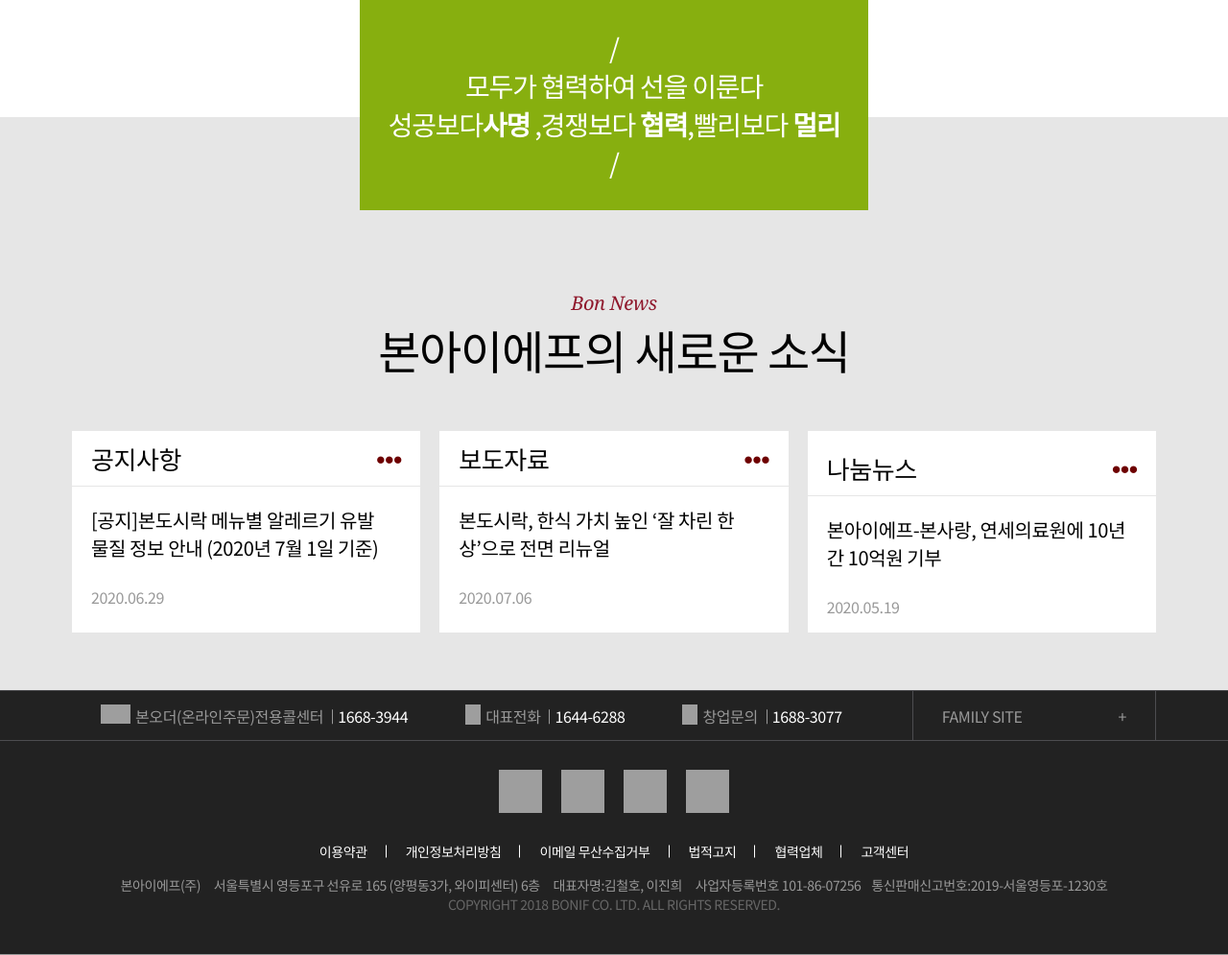
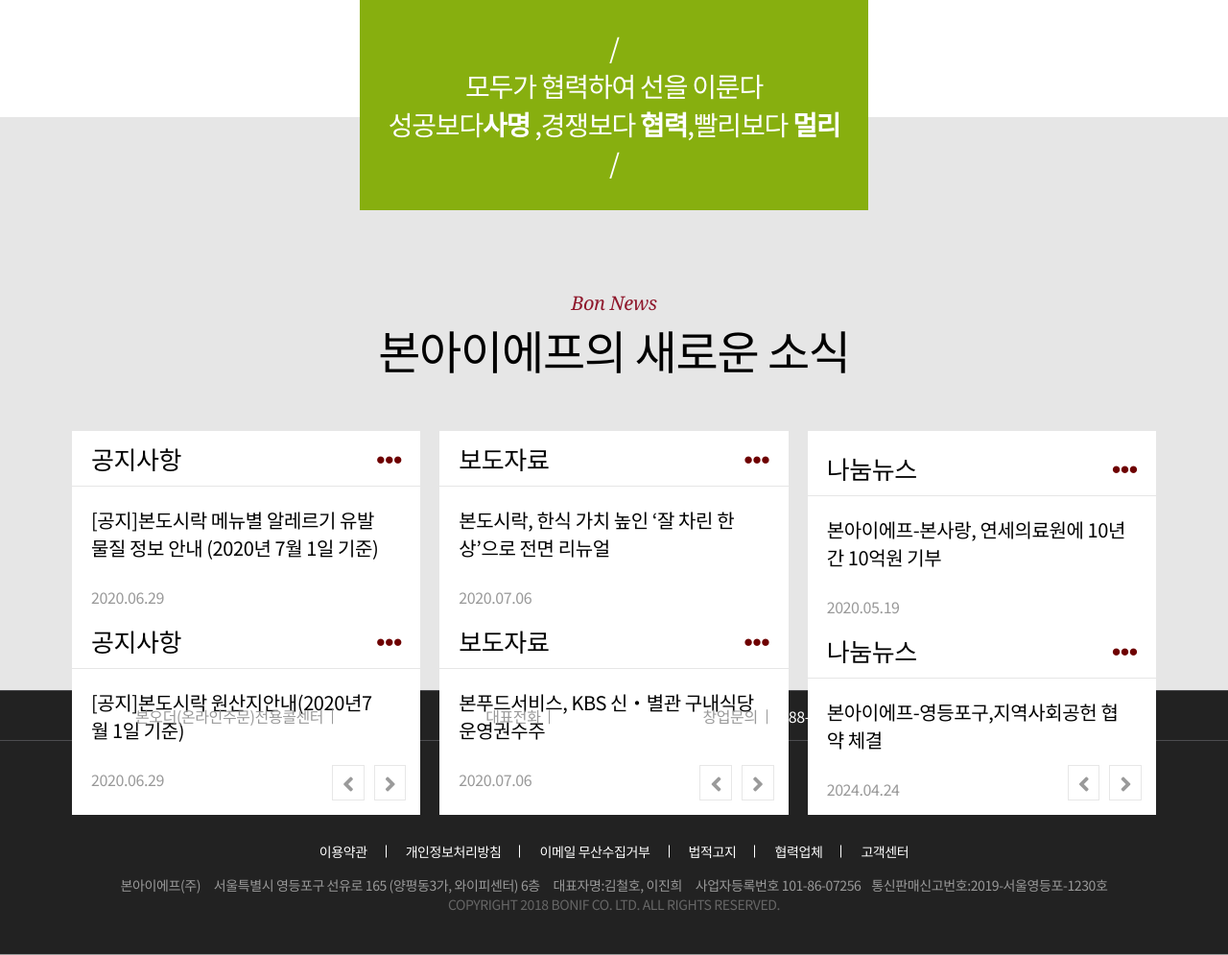
Before and after one commit to kima-rin/my_blog, a PHP site: page /PF/Bon/index.php in a window 1280 px wide. Shown: the part 4769-5764 px from the top of the page at 96% size. Run offline with PHP 8.4, Linux system fonts and the light colour scheme; some libraries are stand-ins or nearby versions; grey boxes are pictures that could not be loaded.

Commit message:
2차 모작 마지막 작업중

```diff
--- a/public/PF/Bon/index.css
+++ b/public/PF/Bon/index.css
@@ -964,8 +964,9 @@
     letter-spacing: -1.2px;
 }
 .my-slider-1-2 .item > .img-box {
+
     height:393px;
-    width: 500px;
+    width: 652px;
     background-position:center;
     background-size:cover;
     background-repeat:no-repeat;
@@ -986,14 +987,15 @@
   }
 
   .my-slider-1-2 > .owl-carousel.owl-theme > .owl-dots {
-    margin-top:100px;
+    margin-top:10px;
 
   }
 
   .my-slider-1-2 .item > .txt-box {
-
+    text-align:center;
     top:100%;
     visibility:hidden;
+    margin-top:30px;
   }
 
   .my-slider-1-2 .active .item > .txt-box {
@@ -1010,7 +1012,7 @@
 .my-slider-1-2>div.owl-carousel.owl-theme>div.owl-dots {
     margin: 0;
     position: absolute;
-    bottom: 50px;
+    top: 400px;
     left: 50%;
     transform: translateX(-50%);
     white-space: nowrap;
@@ -1099,7 +1101,6 @@
 
 }
 .prod-slide>.prod-slide-middle>div{
-    top:0;
     height: 500px;
     background-repeat: no-repeat;
     background-position: center;
@@ -1170,6 +1171,11 @@
 /*게시판 박스 시작*/
 .notice>div{
     margin-top: 50px;
+
+}
+.notice>.notice-slides .notice-2.active{
+    display: none;
+    position: absolute;
 }
 .notice>div:nth-child(1){
     margin-right: 10px;
@@ -1182,20 +1188,43 @@
     margin-left: 10px;
     padding: 10px 0;
 }
-.notice>div>a:first-child{
+.notice>.notice-slides>div>div>a:first-child{
     font-size: 26px;
     padding: 10px 20px;
     border-bottom: 1px solid #E6E6E6;
 }
-.notice>div>a:nth-child(2){
+.notice>.notice-slides>div >div>a:nth-child(2){
     font-size: 20px;
     padding:20px;
-
 }
-.notice>div>a:last-child{
+.notice>.notice-slides>div >div>a:last-child{
     color: #999999;
     padding: 5px 20px;
 }
+
+
+/*게시판 슬라이드 버튼*/
+.notice-btn{
+    position: absolute;
+    bottom:0;
+    right: 0;
+    margin-right: 10px;
+    margin-bottom: 10px;
+}
+.notice-btn>div{
+    padding: 0 10px;
+    margin: 5px;
+    border:1px solid #ddd;
+    font-size: 1.5rem;
+    color: #707070;
+    opacity: .7;
+}
+.notice-btn>div.active{
+    opacity: 1;
+}
+
+
+/*게시판 라이브러리*/
 .dots{
     color: #6e0000;
     position:absolute;
--- a/public/PF/Bon/index.js
+++ b/public/PF/Bon/index.js
@@ -64,14 +64,14 @@
 
 
 function slideBox__init() {
-  $('.my-slider-1 > .owl-carousel').owlCarousel({
+  $('#owl-one').owlCarousel({
     items: 1,
     loop: true
   });
 
 }
 function interviewBox__init(){
-  $('.my-slider-1-2 > .owl-carousel').owlCarousel({
+  $('#owl-two').owlCarousel({
     items:1,
     loop:true,
     margin:50,
@@ -133,16 +133,32 @@
   });
 }
 
-$(function() {
-  ActiveOnVisible__init();
-})
+
 /* 발견되면 활성화시키는 라이브러리 끝 */
+function noticeSlide__init(){
+  $('.notice>.notice-slides>.notice-btn>div').click(function(){
 
+    var $this = $(this);
+    var $slider = $this.parent().parent();
+    var $current = $slider.find('>.notice-slide>div.active');
+    var $post = $current.next();
+
+    $current.removeClass('active');
+    $post.addClass('active');
+
+  })
+
+};
 
 $(function () {
   TopBox__init();
   slideBox__init();
+  interviewBox__init();
   interviewSlider1__init();
   ActiveOnVisible__init();
-  interviewBox__init();
+  noticeSlide__init();
 });
+
+$(function() {
+  ActiveOnVisible__init();
+})
--- a/public/PF/Bon/index.php
+++ b/public/PF/Bon/index.php
@@ -11,12 +11,13 @@
     <link rel="stylesheet" href="/PF/Bon/index.css">
     <!--제이쿼리 불러오기-->
     <script src="https://cdnjs.cloudflare.com/ajax/libs/jquery/3.5.1/jquery.min.js"></script>
-    <script src="/PF/Bon/index.js"></script>
+
     <!-- owl 캐러셀 불러오기 -->
     <script src="https://cdnjs.cloudflare.com/ajax/libs/OwlCarousel2/2.2.1/owl.carousel.min.js"></script>
     <link rel="stylesheet" href="https://cdnjs.cloudflare.com/ajax/libs/OwlCarousel2/2.2.1/assets/owl.carousel.min.css">
     <link rel="stylesheet"
         href="https://cdnjs.cloudflare.com/ajax/libs/OwlCarousel2/2.2.1/assets/owl.theme.default.min.css">
+    <script src="/PF/Bon/index.js"></script>
 </head>
 
 <body>
@@ -171,7 +172,7 @@
 
 
     <div class="my-slider-1 con-min-width back-white">
-        <div class="owl-carousel owl-theme">
+        <div id="owl-one" class="owl-carousel owl-theme">
             <div class="item"
                 style="background-image:url(https://kima-rin.github.io/img1/pf/Bon/bnr_20200710102032VEm.jpg)">
                 <div class="text-box">
@@ -332,8 +333,8 @@
             <a href="#" class="block">Bon Start</a>
             <a href="#" class="block">맛있는 도전, 성공 스토리</a>
         </div>
-        <div class="my-slider-1 my-slider-1-2">
-            <div class="owl-carousel owl-theme">
+        <div class="my-slider-1-2 ">
+            <div id="owl-two" class="owl-carousel owl-theme">
                 <div class="item">
                     <div class="img-box"
                         style="background-image:url(https://kima-rin.github.io/img1/pf/Bon/bnr_201811131018068b7.jpg);">
@@ -423,23 +424,70 @@
             <a href="#" class="prod-text-box-2">본아이에프의 새로운 소식</a>
         </div>
         <div class="notice flex con">
-            <div class="flex-1-0-0 back-white">
-                <a href="#" class="block relative">공지사항<span class="dots"><i class="fas fa-ellipsis-h"></i></span></a>
+            <div class="notice-slides flex-1-0-0 back-white relative">
+                <div class="notice-slide">
+                    <div class="notice-1 active">
+                        <a href="#" class="block relative">공지사항<span class="dots"><i
+                                class="fas fa-ellipsis-h"></i></span></a>
                         <a href="#" class="block">[공지]본도시락 메뉴별 알레르기 유발 <br> 물질 정보 안내 (2020년 7월 1일 기준)</a>
                         <a href="#" class="block">2020.06.29</a>
                     </div>
-            <div class="flex-1-0-0 back-white">
-                <a href="#" class="block relative">보도자료<span class="dots"><i class="fas fa-ellipsis-h"></i></span></a>
+                    <div class="notice-2">
+                        <a href="#" class="block relative">공지사항<span class="dots"><i
+                                class="fas fa-ellipsis-h"></i></span></a>
+                        <a href="#" class="block">[공지]본도시락 원산지안내(2020년7 <br> 월 1일 기준)</a>
+                        <a href="#" class="block">2020.06.29</a>
+                    </div>
+                </div>
+                <div class="notice-btn flex">
+                    <div><span><i class="fas fa-angle-left"></i></span></div>
+                    <div><span><i class="fas fa-angle-right"></i></span></div>
+                </div>
+            </div>
+            <div class="notice-slides flex-1-0-0 back-white relative">
+                <div class="notice-slide">
+                    <div class="notice-1">
+                        <a href="#" class="block relative">보도자료<span class="dots"><i
+                                class="fas fa-ellipsis-h"></i></span></a>
                         <a href="#" class="block">본도시락, 한식 가치 높인 ‘잘 차린 한 <br>상’으로 전면 리뉴얼</a>
                         <a href="#" class="block">2020.07.06</a>
                     </div>
-            <div class="flex-1-0-0 back-white">
-                <a href="#" class="block relative">나눔뉴스<span class="dots"><i class="fas fa-ellipsis-h"></i></span></a>
+                    <div class="notice-2">
+                        <a href="#" class="block relative">보도자료<span class="dots"><i
+                                class="fas fa-ellipsis-h"></i></span></a>
+                        <a href="#" class="block">본푸드서비스, KBS 신・별관 구내식당 <br>운영권수주</a>
+                        <a href="#" class="block">2020.07.06</a>
+                    </div>
+                </div>
+                <div class="notice-btn flex">
+                    <div><span><i class="fas fa-angle-left"></i></span></div>
+                    <div><span><i class="fas fa-angle-right"></i></span></div>
+                </div>
+            </div>
+            <div class="notice-slides flex-1-0-0 back-white relative">
+                <div class="notice-slide ">
+                    <div class="notice-1">
+                        <a href="#" class="block relative">나눔뉴스<span class="dots"><i
+                                class="fas fa-ellipsis-h"></i></span></a>
                         <a href="#" class="block">본아이에프-본사랑, 연세의료원에 10년<br>간 10억원 기부 </a>
                         <a href="#" class="block">2020.05.19</a>
                     </div>
+                    <div class="notice-2">
+                        <a href="#" class="block relative">나눔뉴스<span class="dots"><i
+                                class="fas fa-ellipsis-h"></i></span></a>
+                        <a href="#" class="block">본아이에프-영등포구,지역사회공헌 협<br>약 체결 </a>
+                        <a href="#" class="block">2024.04.24</a>
                     </div>
                 </div>
+                <div class="notice-btn flex">
+                    <div><span><i class="fas fa-angle-left"></i></span></div>
+                    <div><span><i class="fas fa-angle-right"></i></span></div>
+                </div>
+            </div>
+        </div>
+    </div>
+
+
     <div class="footer">
         <div class="con flex">
             <div class="flex flex-grow-1">
```
Lines whose indentation alone changed are shown as unchanged.
